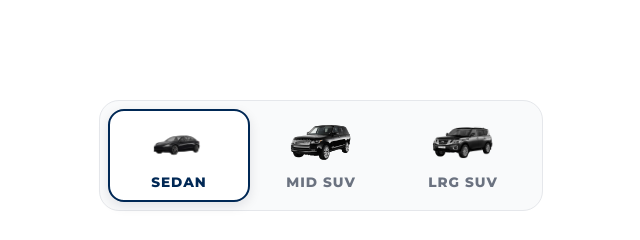
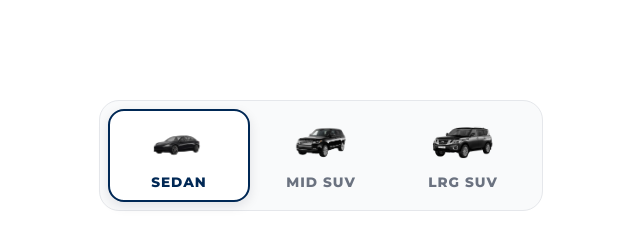
Before and after one commit to kilicacrv/washnroll, a plain HTML site: page index.html in a window 1280 px wide. Shown: the part 800-1040 px from the top of the page, 319-959 px from the left. Drawn offline with Linux system fonts and the light colour scheme.

Commit message:
Scale down Mid SUV icon to match others visually

```diff
--- a/style.css
+++ b/style.css
@@ -804,8 +804,17 @@ img {
   transition: transform 0.3s ease;
 }
 
+/* Shrink Mid SUV image specifically because its source file has less transparent padding */
+.tab-btn[data-vehicle="midsuv"] .tab-icon {
+  transform: scale(0.82);
+}
+
 .tab-btn:hover .tab-icon {
   transform: scale(1.05);
+}
+
+.tab-btn[data-vehicle="midsuv"]:hover .tab-icon {
+  transform: scale(0.86);
 }
 
 .tab-btn:hover {
```
